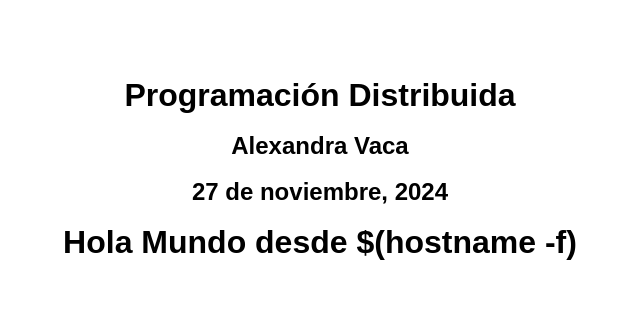
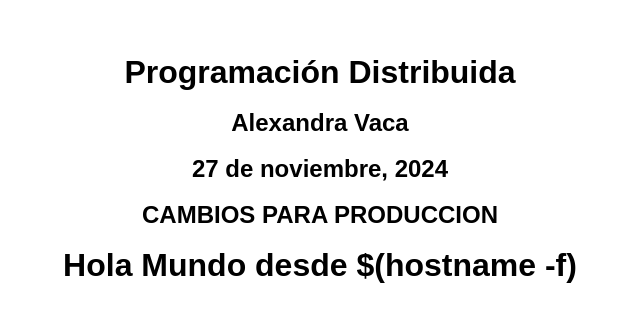
Before and after one commit to alwxav98/LBalancer-Practice, a plain HTML site: page index.html in a window 1280 px wide. Shown: the part 231-552 px from the top of the page, without its empty margins (320-960 px from the left). Drawn offline with Linux system fonts and the light colour scheme.

Commit message:
add line to production

```diff
--- a/index.html
+++ b/index.html
@@ -26,6 +26,9 @@
     <br>
     <h2>27 de noviembre, 2024</h2>
     <br>
+    <h2>CAMBIOS PARA PRODUCCION</h2>
+    <br>
+
     <h1>Hola Mundo desde $(hostname -f)</h1>
 </body>
 </html>
```
